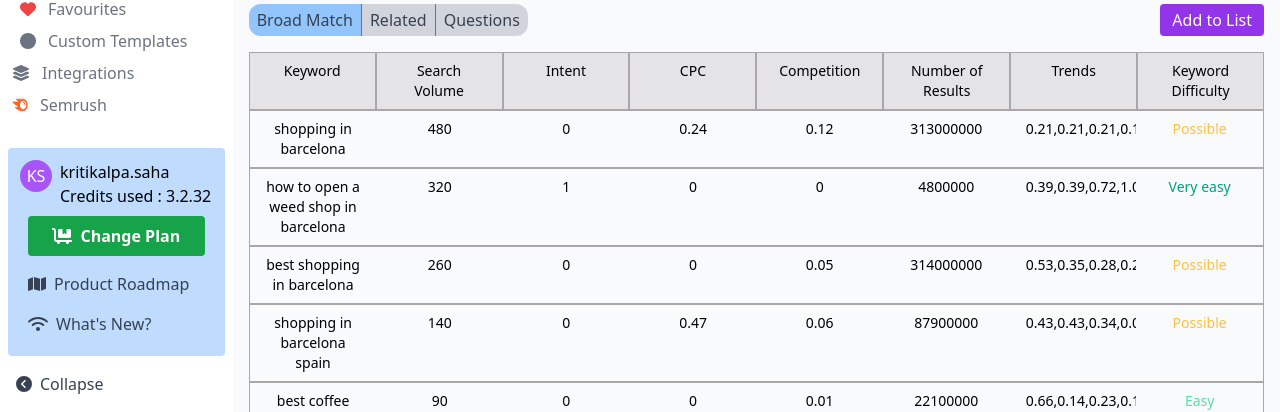
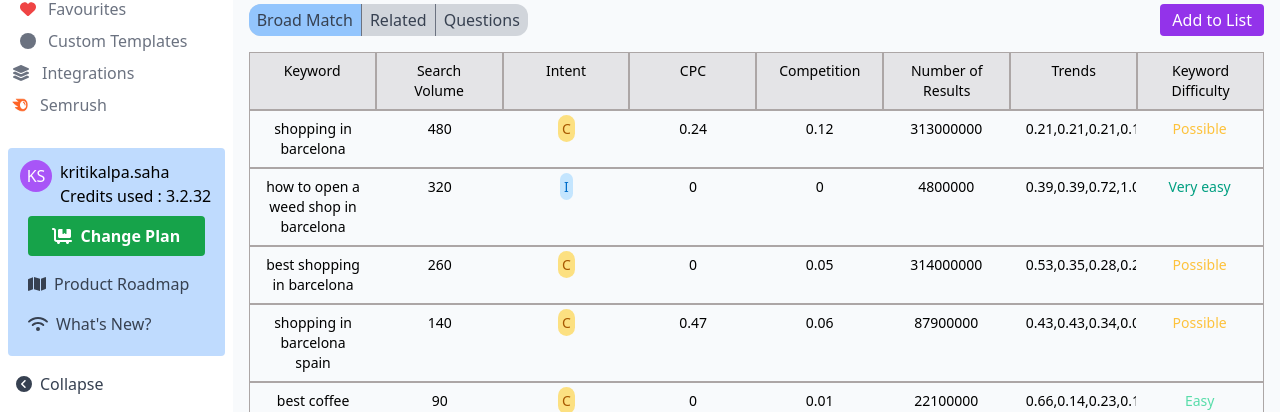
Before and after one commit to Sai-02/longshotai-ui-assessment, a React (Create React App) app: page / in a window 1280 px wide. Shown: the part 388-800 px from the top of the page. Built offline with nearby package versions, Linux system fonts and the light colour scheme.

Commit message:
[enhancement] : intent value made dynamic using intentMap

```diff
--- a/src/components/Dashboard/Table.js
+++ b/src/components/Dashboard/Table.js
@@ -6,8 +6,8 @@ import TableHeader from "./TableHeader";
 const Table = ({ data }) => {
   const [currentFilter, setCurrentFilter] = useState("raw_broadmatch_data");
   const [difficultyIndex, setDifficultyIndex] = useState(-1);
+  const [intentIndex, setIntentIndex] = useState(-1);
   const columns = data["columnNames"] || [];
-  const raw_related_data = data["raw_related_data"] || [];
   return (
     <div className="mt-3 ">
       <TableControls
@@ -19,10 +19,16 @@ const Table = ({ data }) => {
         <TableHeader
           columns={columns}
           setDifficultyIndex={setDifficultyIndex}
+          setIntentIndex={setIntentIndex}
         />
         {data[currentFilter]?.map((row, index) => {
           return (
-            <TableRow row={row} key={index} difficultyIndex={difficultyIndex} />
+            <TableRow
+              row={row}
+              key={index}
+              difficultyIndex={difficultyIndex}
+              intentIndex={intentIndex}
+            />
           );
         })}
       </table>
--- a/src/components/Dashboard/TableColumn.js
+++ b/src/components/Dashboard/TableColumn.js
@@ -1,15 +1,25 @@
 import React, { useEffect, useState } from "react";
 import { keywordDifficulty } from "../../utils/keywordDifficulty";
 import Tooltip from "@mui/material/Tooltip";
-const TableColumn = ({ column, index, difficultyIndex }) => {
+import { intentFinder } from "../../utils/intentFinder";
+const TableColumn = ({ column, index, difficultyIndex, intentIndex }) => {
   const [difficultyObj, setDifficultyObj] = useState({});
+  const [intentObj, setIntentObj] = useState({});
   useEffect(() => {
     if (isDifficultyIndex()) {
       let val = keywordDifficulty(parseInt(column));
       setDifficultyObj(val);
     }
   }, [difficultyIndex]);
+  useEffect(() => {
+    if (isIntentIndex()) {
+      let val = intentFinder(parseInt(column));
+      setIntentObj(val);
+    }
+  }, [intentIndex]);
+
   const isDifficultyIndex = () => index === difficultyIndex;
+  const isIntentIndex = () => index === intentIndex;
   return (
     <td key={index} className="text-sm overflow-hidden">
       {isDifficultyIndex() ? (
@@ -24,6 +34,20 @@ const TableColumn = ({ column, index, difficultyIndex }) => {
             </span>
           </Tooltip>
         </>
+      ) : isIntentIndex() ? (
+        <>
+          <Tooltip title={intentObj["hover-text"]}>
+            <span
+              style={{
+                color: intentObj?.color?.text,
+                background: intentObj?.color?.bg,
+              }}
+              className="p-1 w-4 h-4 rounded-full"
+            >
+              {intentObj?.type?.charAt(0)}
+            </span>
+          </Tooltip>
+        </>
       ) : (
         <>{column}</>
       )}
--- a/src/components/Dashboard/TableHeader.js
+++ b/src/components/Dashboard/TableHeader.js
@@ -1,10 +1,13 @@
 import React, { useEffect } from "react";
 
-const TableHeader = ({ columns, setDifficultyIndex }) => {
+const TableHeader = ({ columns, setDifficultyIndex, setIntentIndex }) => {
   useEffect(() => {
     columns.forEach((val, index) => {
       if (val === "Keyword Difficulty") {
         setDifficultyIndex(index);
+      }
+      if (val === "Intent") {
+        setIntentIndex(index);
       }
     });
   }, []);
--- a/src/components/Dashboard/TableRow.js
+++ b/src/components/Dashboard/TableRow.js
@@ -1,6 +1,6 @@
 import React from "react";
 import TableColumn from "./TableColumn";
-const TableRow = ({ row, difficultyIndex }) => {
+const TableRow = ({ row, difficultyIndex, intentIndex }) => {
   return (
     <tr
       className="grid"
@@ -14,6 +14,7 @@ const TableRow = ({ row, difficultyIndex }) => {
             column={column}
             index={index}
             difficultyIndex={difficultyIndex}
+            intentIndex={intentIndex}
           />
         );
       })}
--- /dev/null
+++ b/src/utils/intentFinder.js
@@ -0,0 +1,25 @@
+export const intentFinder = (val) => {
+  const intentMap = {
+    0: {
+      type: "Commercial",
+      "hover-text": "The user wants to investigate brands or services.",
+      color: { bg: "#FCE081", text: "#A75800", hover: "#ffca6e" },
+    },
+    1: {
+      type: "Informational",
+      "hover-text": "The user wants to find an answer to a specific question.",
+      color: { bg: "#C4E5FE", text: "#006DCA", hover: "#61c6ff" },
+    },
+    2: {
+      type: "Navigational",
+      "hover-text": "The user wants to find a specific page or site.",
+      color: { bg: "#EDD9FF", text: "#8649E1", hover: "#c59dfa" },
+    },
+    3: {
+      type: "Transactional",
+      "hover-text": "The user wants to complete an action (conversion).",
+      color: { bg: "#9EF2C9", text: "#007C65", hover: "#11d6a6" },
+    },
+  };
+  return intentMap[val] || {};
+};
```
